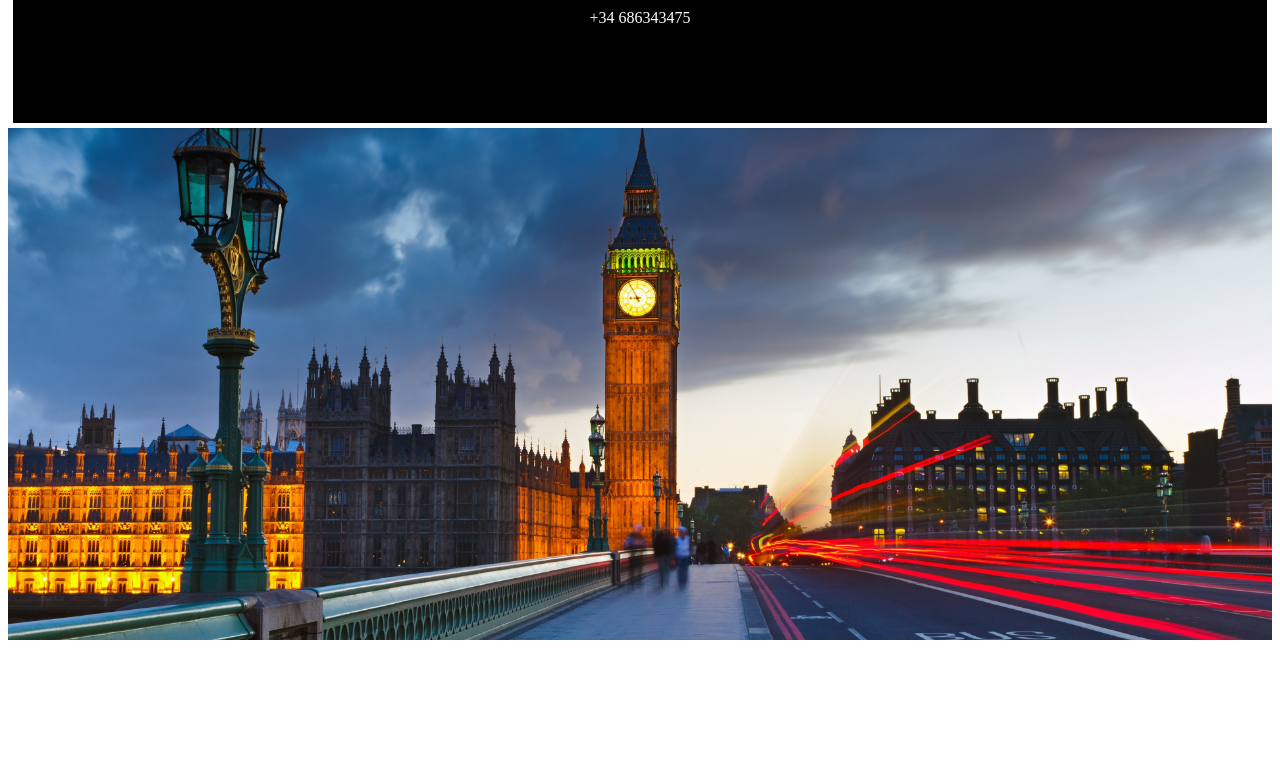
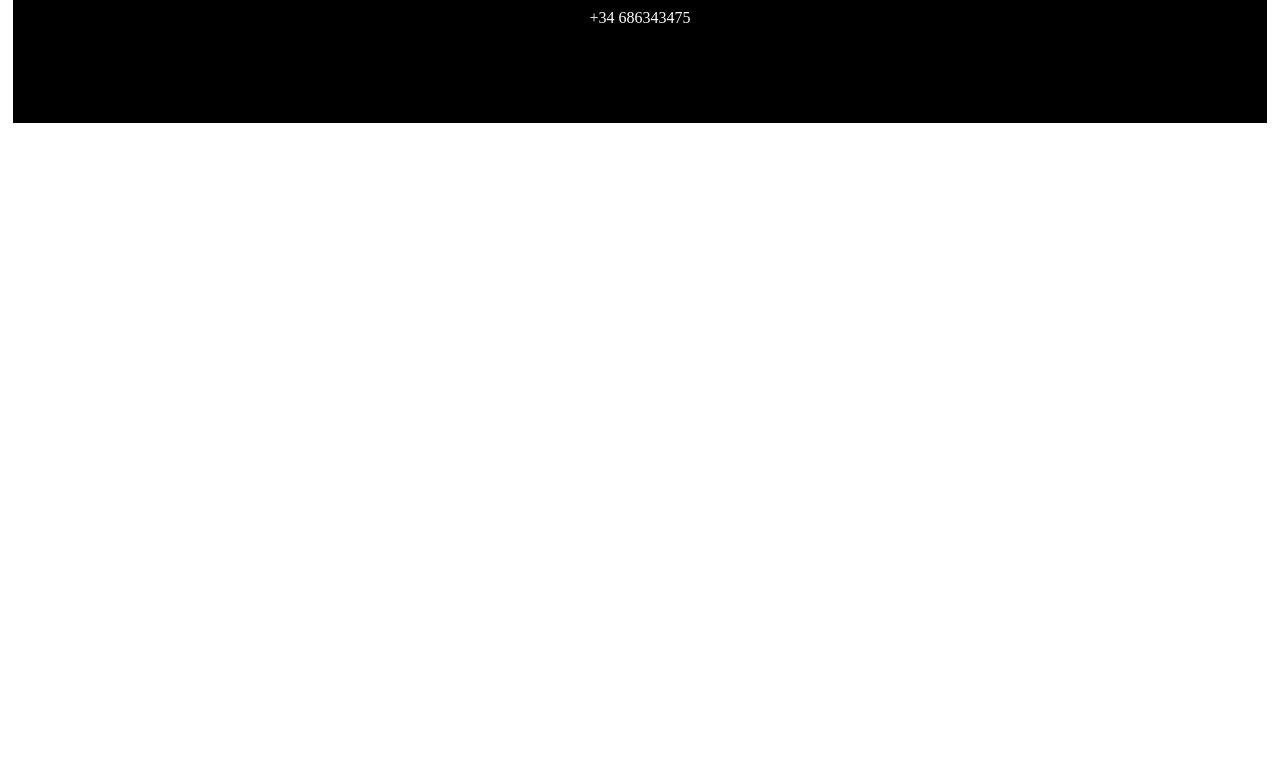
Before and after one commit to Alejandroo262/AcademiaIngles, an Angular app: page /pantalla-inicial in a window 1280 px wide. Shown: the part 1820-2586 px from the top of the page. After the commit the page ends 1951 px from the top, so only its background shows below. Built offline with nearby package versions, Linux system fonts and the light colour scheme.

Commit message:
routing arreglado

```diff
--- a/src/app/app-routing.module.ts
+++ b/src/app/app-routing.module.ts
@@ -5,6 +5,7 @@ import { PaginaContactoComponent } from './pagina-contacto/pagina-contacto.compo
 import { PreciosCursosComponent } from './precios-cursos/precios-cursos.component';
 
 const routes: Routes = [
+  {path: '', component: PantallaInicialComponent},
   {path: 'pantalla-inicial', component: PantallaInicialComponent},
   {path: 'pagina-contacto', component: PaginaContactoComponent},
   {path: 'pagina-precios', component: PreciosCursosComponent}
--- a/src/app/app.component.html
+++ b/src/app/app.component.html
@@ -1,3 +1,2 @@
 <app-menu></app-menu>
 <router-outlet></router-outlet>
-<app-pantalla-inicial></app-pantalla-inicial>
```
